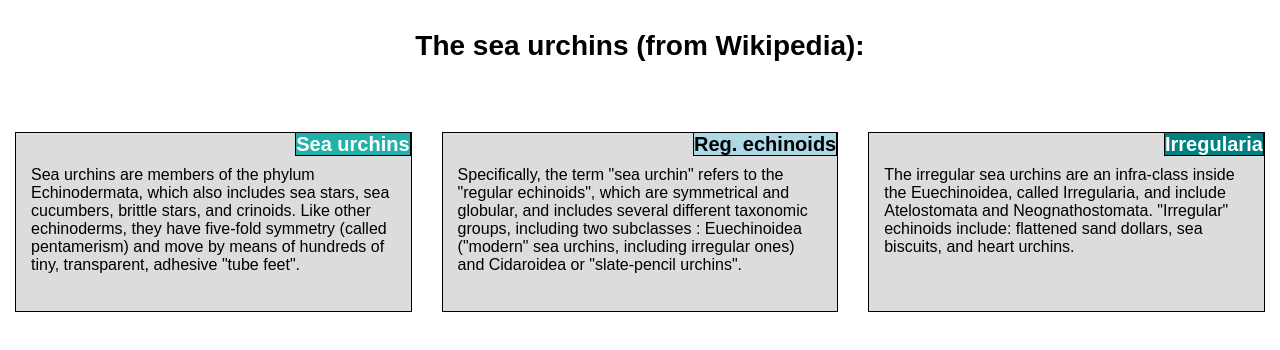
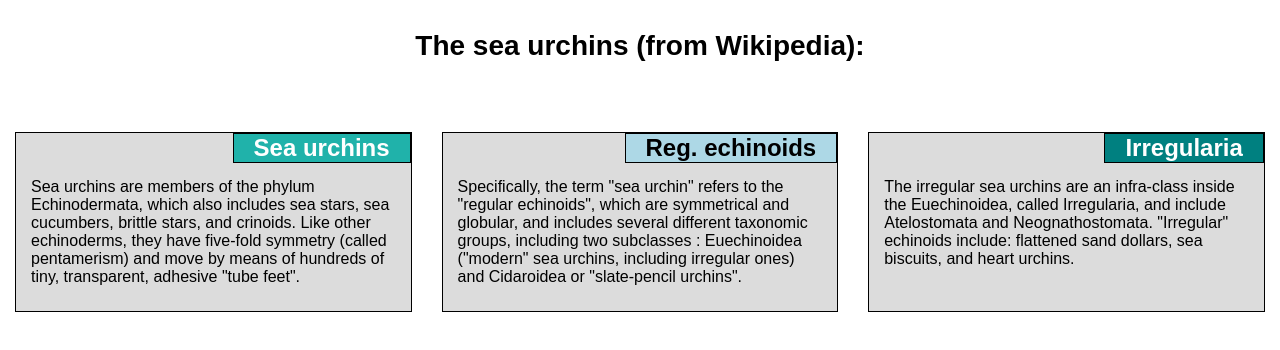
Before and after one commit to Sonnigeswetter/mod2repo, a plain HTML site: page mod2solution/index.html in a window 1280 px wide. Drawn offline with Linux system fonts and the light colour scheme.

Commit message:
Changed section header styles and structure.

```diff
--- a/mod2solution/css/styles.css
+++ b/mod2solution/css/styles.css
@@ -26,13 +26,17 @@ h1{
 }
 
 .cell-title>h2{
-	text-align: right;
 	font-size: 20px;
 }
 
-.cell-title>h2>span{
-	border: 1px solid black;
+.cell-title-content{
+     float:right;
+     position:relative;
+     border: 1px solid black;
+     padding-left:20px;
+     padding-right:20px;
 }
+
 
 #title_1{
 	background:#20B2AA;
@@ -55,7 +59,7 @@ h1{
 }
 
 .cell-text>p{
-	 margin-top:10px;
+	 margin-top:45px;
 	 margin-bottom:10px;
 	 margin-left:15px;
 	 margin-right:15px;
--- a/mod2solution/index.html
+++ b/mod2solution/index.html
@@ -2,7 +2,10 @@
 <html>
 <head>
 <meta charset="UTF-8">
-<meta name="viewport" content="width=device-width, initial-scale=1">
+<meta
+	name="viewport"
+	content="width=device-width, initial-scale=1"
+>
 <title>Module 2</title>
 <link
 	rel="stylesheet"
@@ -11,21 +14,23 @@
 </head>
 <body>
 
-<h1>
-The sea urchins (from Wikipedia):
-</h1>
+	<h1>The sea urchins (from Wikipedia):</h1>
 
 	<div class="row">
 		<section>
 			<div class="col-lg-4 col-md-6 col-sm-11">
 				<div class="cell-text">
-<div class="cell-title"><h2><span id="title_1">Sea urchins</span></h2></div>
-<p>
-Sea urchins are members of the phylum Echinodermata, which also includes sea stars,
-sea cucumbers, brittle stars, and crinoids. Like other echinoderms, they have five-fold
- symmetry (called pentamerism) and move by means of hundreds of tiny, transparent, adhesive
- "tube feet".
- </p>
+					<div class="cell-title">
+						<div
+							class="cell-title-content" id="title_1">
+							<h2>Sea urchins</h2>
+						</div>
+					</div>
+					<p>Sea urchins are members of the phylum Echinodermata, which
+						also includes sea stars, sea cucumbers, brittle stars, and
+						crinoids. Like other echinoderms, they have five-fold symmetry
+						(called pentamerism) and move by means of hundreds of tiny,
+						transparent, adhesive "tube feet".</p>
 				</div>
 			</div>
 		</section>
@@ -33,13 +38,17 @@ sea cucumbers, brittle stars, and crinoids. Like other echinoderms, they have fi
 		<section>
 			<div class="col-lg-4 col-md-6 col-sm-11">
 				<div class="cell-text">
-<div class="cell-title"><h2><span id="title_2">Reg. echinoids</span></h2></div>
-<p>
-Specifically, the term "sea urchin" refers to the "regular echinoids", which
- are symmetrical and globular, and includes several different taxonomic groups, including
- two subclasses : Euechinoidea ("modern" sea urchins, including irregular ones) and
- Cidaroidea or "slate-pencil urchins".
-</p>
+					<div class="cell-title">
+						<div
+							class="cell-title-content" id="title_2">
+							<h2>Reg. echinoids</h2>
+						</div>
+					</div>
+					<p>Specifically, the term "sea urchin" refers to the "regular
+						echinoids", which are symmetrical and globular, and includes
+						several different taxonomic groups, including two subclasses :
+						Euechinoidea ("modern" sea urchins, including irregular ones) and
+						Cidaroidea or "slate-pencil urchins".</p>
 				</div>
 			</div>
 		</section>
@@ -47,12 +56,16 @@ Specifically, the term "sea urchin" refers to the "regular echinoids", which
 		<section>
 			<div class="col-lg-4 col-md-12 col-sm-11">
 				<div class="cell-text">
-<div class="cell-title"><h2><span id="title_3">Irregularia</span></h2></div>
-<p>
-The irregular sea urchins are an infra-class inside the Euechinoidea,
- called Irregularia, and include Atelostomata and Neognathostomata. "Irregular" echinoids
- include: flattened sand dollars, sea biscuits, and heart urchins.
-</p>
+					<div class="cell-title">
+						<div
+							class="cell-title-content" id="title_3">
+							<h2>Irregularia</h2>
+						</div>
+					</div>
+					<p>The irregular sea urchins are an infra-class inside the
+						Euechinoidea, called Irregularia, and include Atelostomata and
+						Neognathostomata. "Irregular" echinoids include: flattened sand
+						dollars, sea biscuits, and heart urchins.</p>
 				</div>
 			</div>
 		</section>
```
Lines whose indentation alone changed are shown as unchanged.
